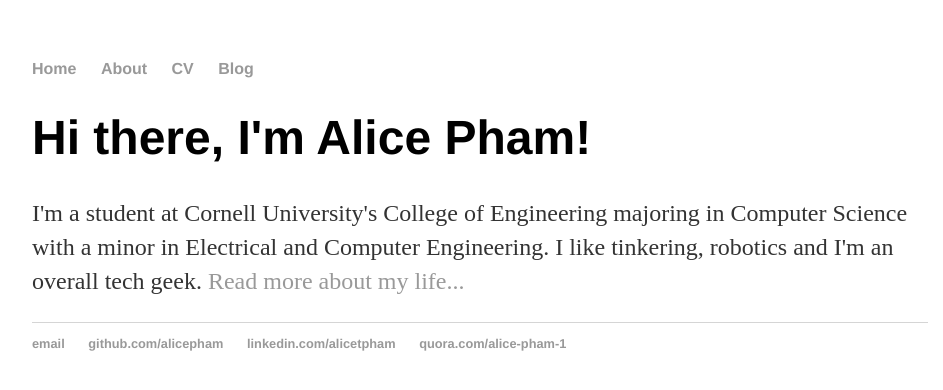
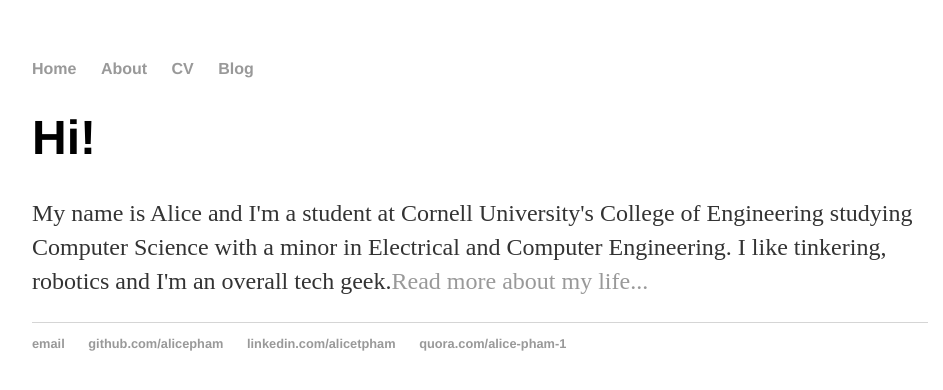
Before and after one commit to alicepham/alicepham.github.io, a Jekyll site: the page built from index.html, in a window 1280 px wide. Shown: the top 390 px of the page, without its empty margins (160-1103 px from the left). Built offline with Jekyll 4.4.1, drawn with Linux system fonts in a browser that asks for light colours.

```diff
--- a/index.html
+++ b/index.html
@@ -3,9 +3,9 @@
 title: Alice Pham
 ---
 <div class="blurb">
-	<h1>Hi there, I'm Alice Pham!</h1>
-	<p>I'm a student at Cornell University's College of Engineering
-		majoring in Computer Science with a minor in Electrical and Computer
-		Engineering. I like tinkering, robotics and I'm an overall tech geek.
-		<a href="/about">Read more about my life...</a></p>
+	<h1>Hi!</h1>
+	<p>My name is Alice and I'm a student at Cornell University's College of
+		Engineering studying Computer Science with a minor in Electrical and
+		Computer Engineering. I like tinkering, robotics and I'm an overall tech
+		geek.<a href="/about">Read more about my life...</a></p>
 </div><!-- /.blurb -->
```
